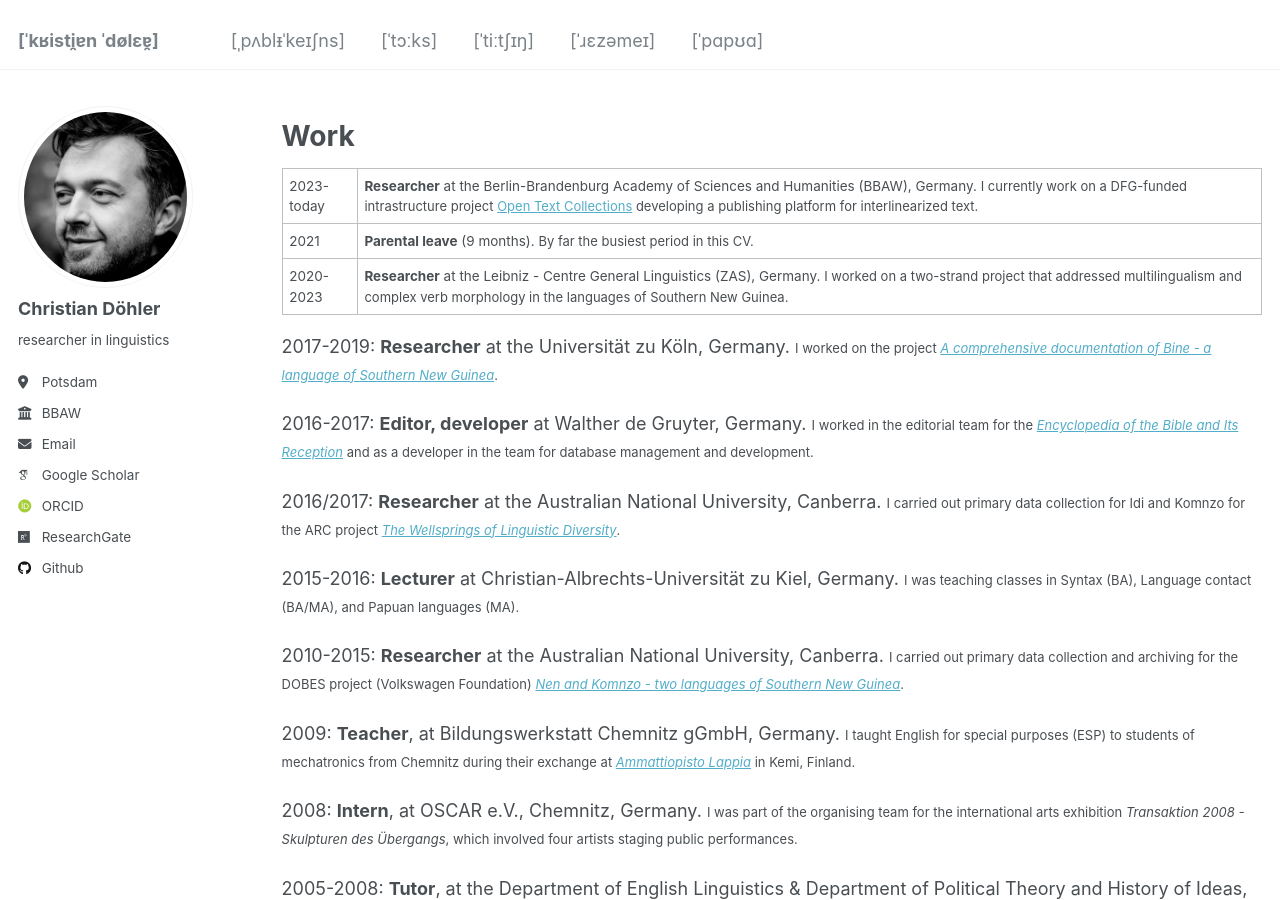
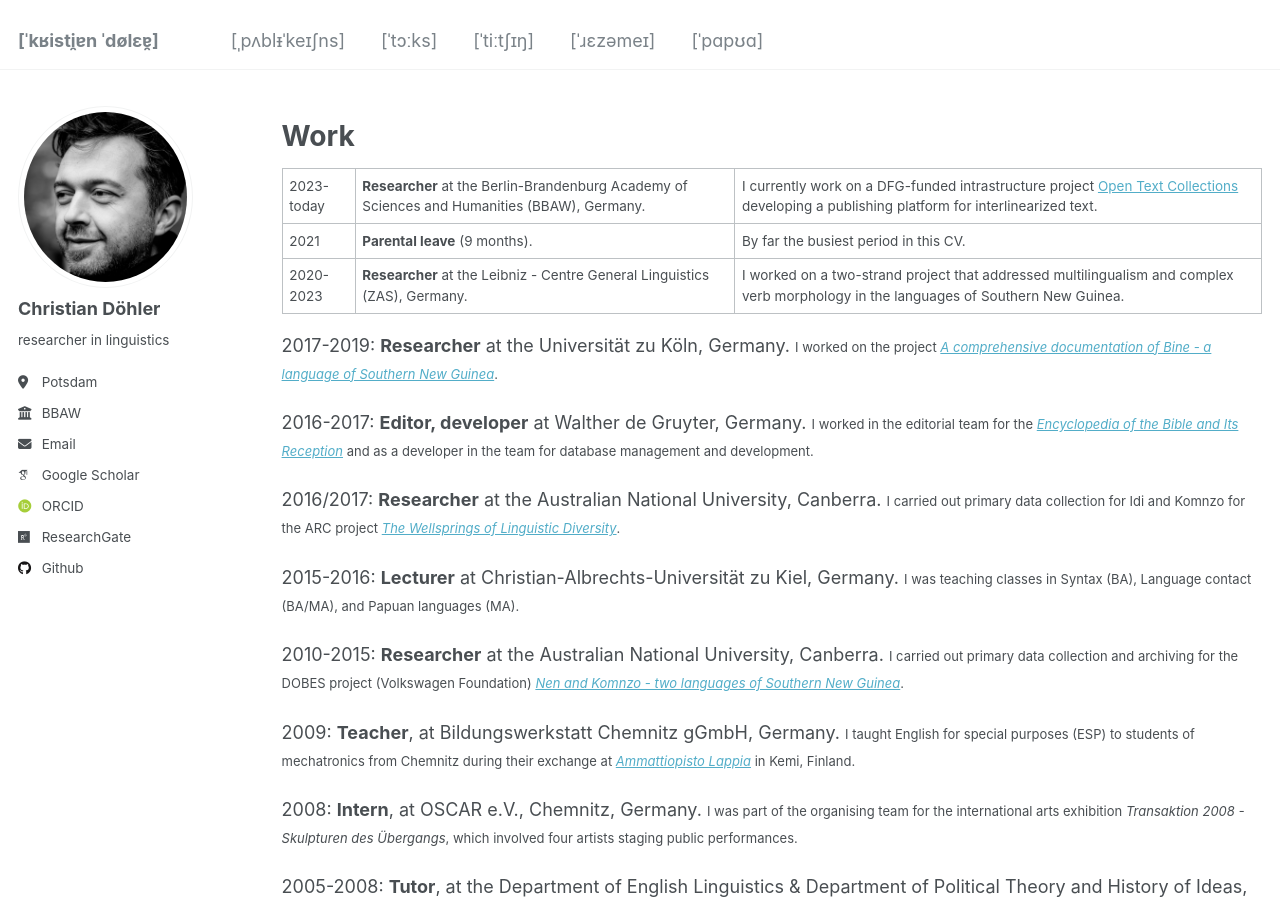
Before and after one commit to chrdoe/chrdoe.github.io, a Jekyll site: the page built from _pages/cv.md, in a window 1280 px wide and 900 px high. Built offline with Jekyll 4.4.1, drawn with Linux system fonts in a browser that asks for light colours; some web fonts are replaced.

Commit message:
Update cv.md

```diff
--- a/_pages/cv.md
+++ b/_pages/cv.md
@@ -12,9 +12,9 @@ redirect_from:
 Work
 ======
 
-|2023-today|**Researcher** at the Berlin-Brandenburg Academy of Sciences and Humanities (BBAW), Germany. <font size="2">I currently work on a DFG-funded intrastructure project <a href="opentextcollections.github.io">Open Text Collections</a> developing a publishing platform for interlinearized text.</font>|
-|2021|**Parental leave** (9 months). <font size="2">By far the busiest period in this CV.</font>|
-|2020-2023| **Researcher** at the Leibniz - Centre General Linguistics (ZAS), Germany. <font size="2">I worked on a two-strand project that addressed multilingualism and complex verb morphology in the languages of Southern New Guinea.</font>|
+|2023-today|**Researcher** at the Berlin-Brandenburg Academy of Sciences and Humanities (BBAW), Germany.| I currently work on a DFG-funded intrastructure project [Open Text Collections](opentextcollections.github.io) developing a publishing platform for interlinearized text.|
+|2021|**Parental leave** (9 months).| By far the busiest period in this CV.|
+|2020-2023| **Researcher** at the Leibniz - Centre General Linguistics (ZAS), Germany.| I worked on a two-strand project that addressed multilingualism and complex verb morphology in the languages of Southern New Guinea.|
 
 2017-2019: **Researcher** at the Universität zu Köln, Germany. <font size="2">I worked on the project <a href="https://www.elararchive.org/dk0471"><i>A comprehensive documentation of Bine - a language of Southern New Guinea</i></a>.</font>
 
```
